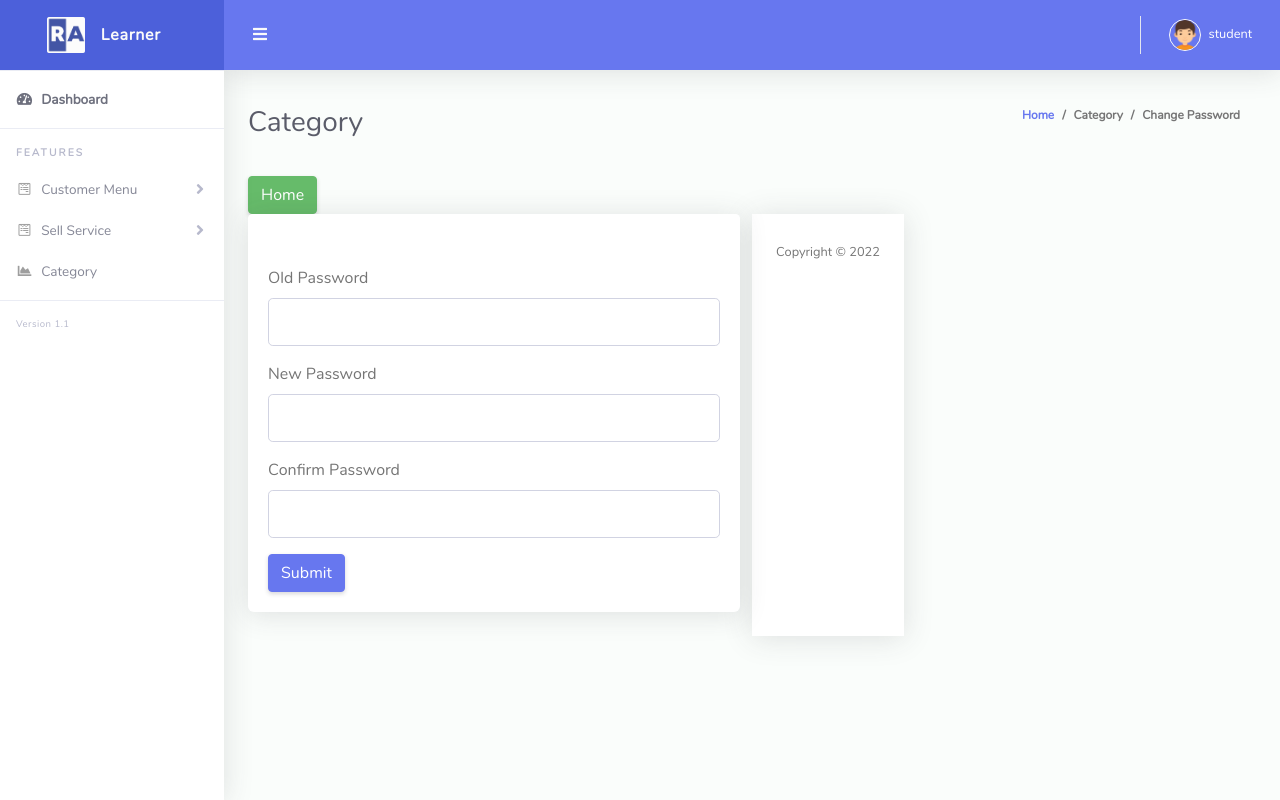
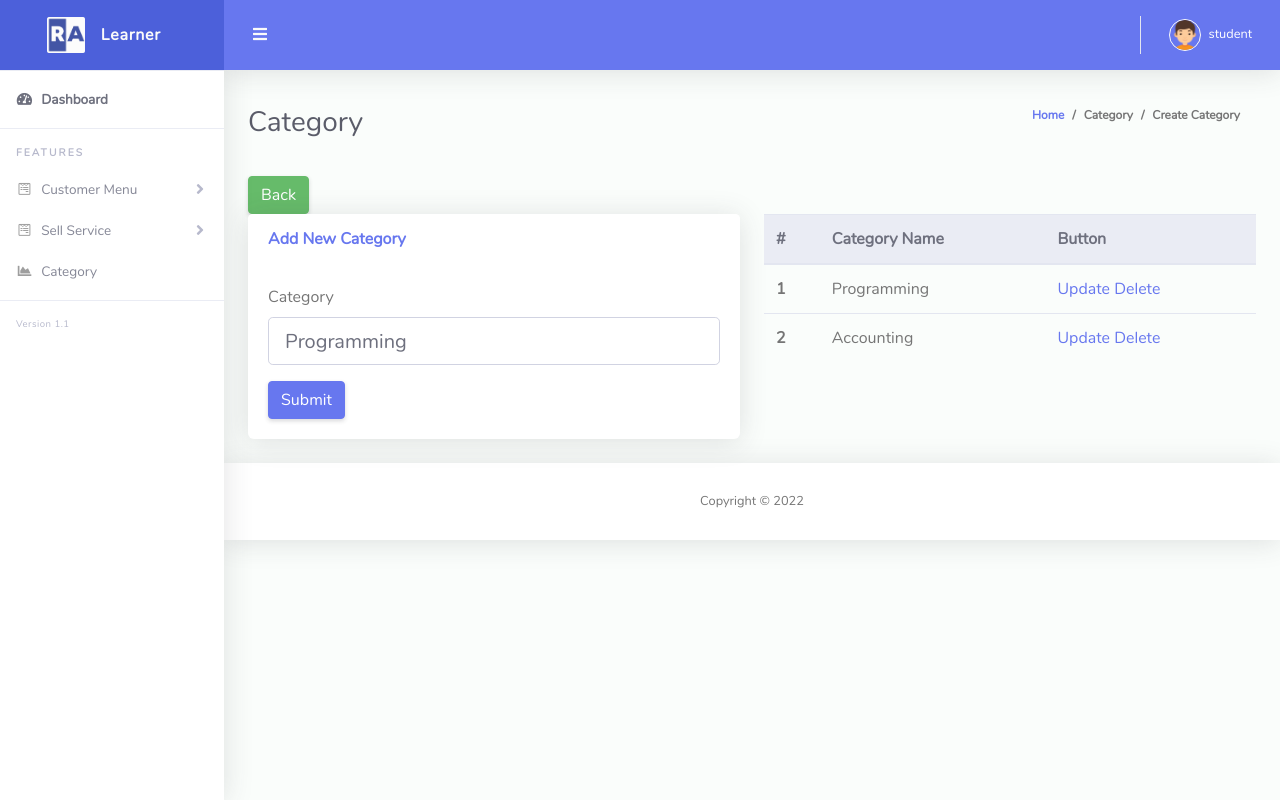
Before and after one commit to dipta995/learner, a PHP site: page /admin/cat.php?upcat=13 in a window 1280 px wide. Run offline with PHP 8.4, Linux system fonts and the light colour scheme; a user stored in the database is signed in; data comes from the database, SQL or seed files in the repository.

Commit message:
Category fix

```diff
--- a/admin/cat.php
+++ b/admin/cat.php
@@ -19,43 +19,88 @@
     <ol class="breadcrumb">
       <li class="breadcrumb-item"><a href="index.php">Home</a></li>
       <li class="breadcrumb-item">Category</li>
-      <li class="breadcrumb-item active" aria-current="page">Change Password</li>
+      <li class="breadcrumb-item active" aria-current="page">Create Category</li>
     </ol>
   </div>
-  <a class="btn btn-success" href="index.php"> Home</a>
+  <a class="btn btn-success" href="cat.php"> Back</a>
   <div class="row">
 
     <div class="col-md-6">
       <!-- Form Basic -->
       <div class="card mb-4">
         <div class="card-header py-3 d-flex flex-row align-items-center justify-content-between">
-          <h6 class="m-0 font-weight-bold text-primary"></h6>
-        </div>
+          <h6 class="m-0 font-weight-bold text-primary">Add New Category</h6>
+          </div>
         <?php if (isset($createPackage)){
                     echo $createPackage;
         }  ?>
         <div class="card-body">
+        <?php
+                        if (isset($_GET['upcat'])) {
+
+                            $viewsin = $viewcls->catviewbyId($_GET['upcat']);
+
+                    foreach ($viewsin as $val) {
+
+                            ?>
           <form action="" method="POST">
 
             <div class="form-group">
-              <label>Old Password</label>
-              <input class="form-control form-control-lg" type="password" name="password">
+              <label>Category</label>
+              <input class="form-control form-control-lg" type="text" name="category_name" value="<?php echo $val['category_name']; ?>">
             </div>
+
+            <button type="submit" name="update" class="btn btn-primary">Submit</button>
+          </form>
+          <?php }}else{ ?>
+          <form action="" method="POST">
+
             <div class="form-group">
-              <label>New Password</label>
-              <input class="form-control form-control-lg" type="password" name="new_password">
-            </div>
-            <div class="form-group">
-              <label>Confirm Password</label>
-              <input class="form-control form-control-lg" type="password" name="confirm_password">
+              <label>Food Menu</label>
+              <input class="form-control form-control-lg" type="text" name="category_name" placeholder="Create New Catagory">
             </div>
 
             <button type="submit" name="create" class="btn btn-primary">Submit</button>
           </form>
+          <?php } ?>
         </div>
       </div>
     </div>
 
+  <div class="col-sm-12 col-md-6 well" id="content">
 
+
+                          <table class="table">
+                            <thead class="thead-light">
+                              <tr>
+                                <th scope="col">#</th>
+                                <th scope="col">Category Name</th>
+                                <th scope="col">Button</th>
+                              </tr>
+                            </thead>
+                            <tbody>
+                                <?php
+                              $viewcat = $viewcls->catview();
+                              if ($viewcat) {
+                                  $i = 0;
+                              foreach ($viewcat as $value) {
+                                  $i++;
+                                 ?>
+                              <tr>
+                                <th scope="row"><?php echo $i; ?></th>
+                                <td><?php echo $value['category_name']; ?></td>
+                                <td>
+                                    <a href="?upcat=<?php echo $value['category_id']; ?>">Update</a>
+                                    <a href="?delcat=<?php echo $value['category_id']; ?>">Delete</a>
+                                </td>
+                              </tr>
+                          <?php } } ?>
+
+
+                            </tbody>
+                          </table>
+                    </div>
+                    </div>
+</div>
 <!---Container Fluid-->
 <?php include 'layouts/footer.php';?>
```
Also changed, not shown: admin/change_password.php (+55 -0 lines).
